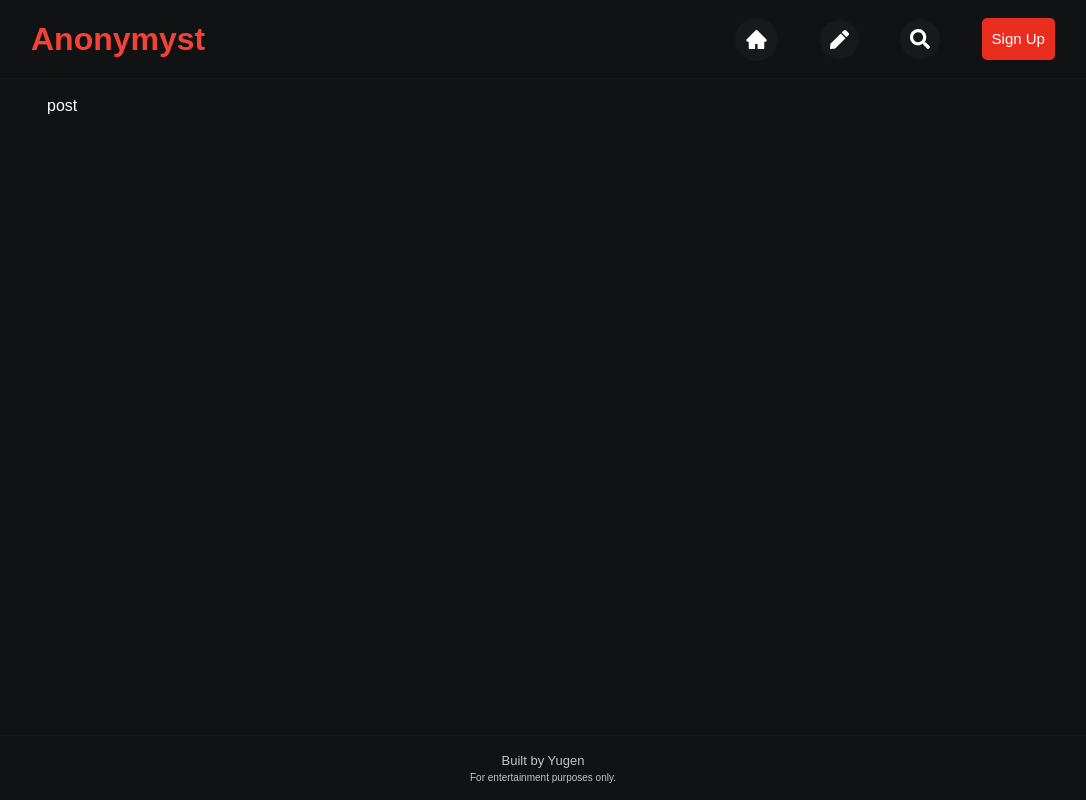
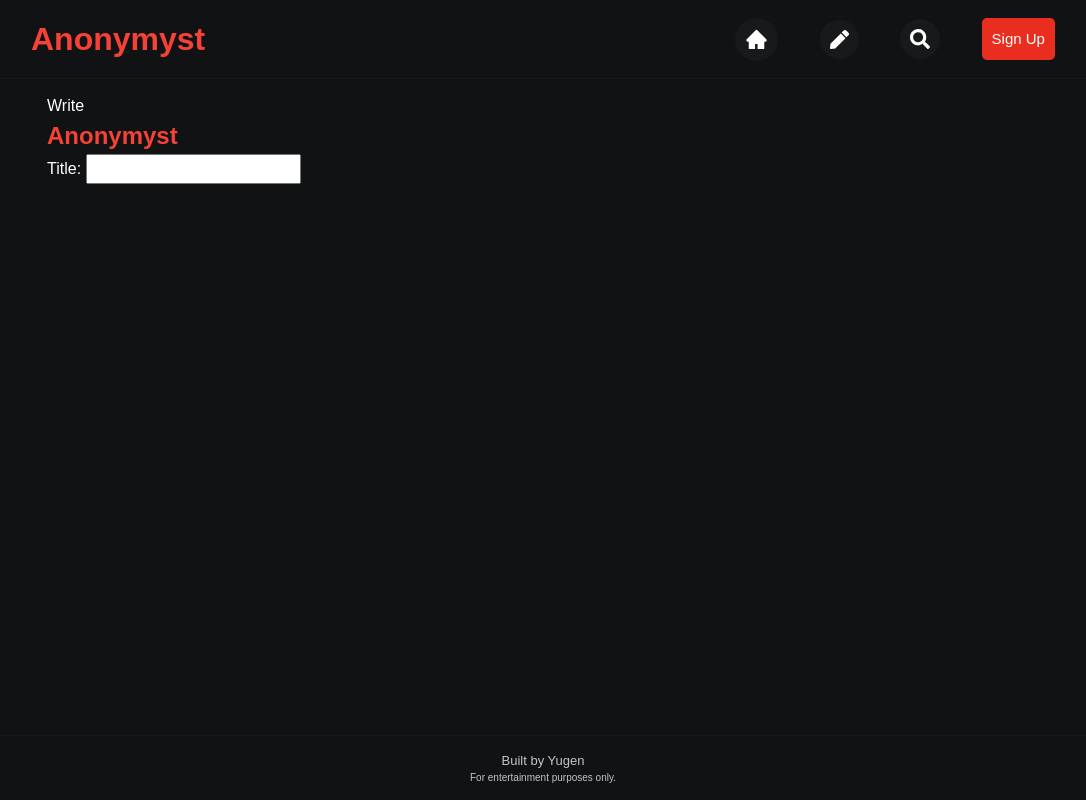
Before and after one commit to xyugen/anonymyst, a React (Create React App) app: page /post in a window 1280 px wide. Shown: the whole page, without its empty margins (97-1183 px from the left). Built offline with nearby package versions, Linux system fonts and the light colour scheme; no server answers.

Commit message:
feat: fetched posts data from Supabase database

```diff
--- a/src/Assets/Styles/card.css
+++ b/src/Assets/Styles/card.css
@@ -32,6 +32,6 @@
     margin: 10px 0;
 }
 
-.card-comments {
+.card-comments-container {
     text-align: right;
 }
--- a/src/Components/Card/Card.jsx
+++ b/src/Components/Card/Card.jsx
@@ -3,7 +3,7 @@ import '../../Assets/Styles/card.css'
 import { FaRegComments } from 'react-icons/fa'
 import { Link } from 'react-router-dom'
 
-const Card = ({ id, title, content, date, comCount }) => {
+const Card = ({ key, title, content, date, comCount }) => {
   return (
     <div className='card'>
         <div className='card-header'>
@@ -12,7 +12,9 @@ const Card = ({ id, title, content, date, comCount }) => {
         </div>
         <div className='card-main'>
             <p className='card-content'>{content}</p>
-            <Link to='/' className='card-comments'><FaRegComments size={25}/>{comCount}</Link>
+            <div className='card-comments-container'>
+                <Link to='/' className='card-comments'><FaRegComments size={25}/>{comCount}</Link>
+            </div>
         </div>
     </div>
   )
--- a/src/Pages/Home/Home.jsx
+++ b/src/Pages/Home/Home.jsx
@@ -1,16 +1,40 @@
-import React from 'react'
+import React, { useEffect, useState } from 'react'
 import Card from '../../Components/Card/Card'
 import '../../Assets/Styles/home.css'
 
+import { supabase } from '../../Services/supabase'
+
 const Home = () => {
+  const [data, setData] = useState([]);
+
+  useEffect(() => {
+    async function fetchData() {
+      const { data, error } = await supabase
+        .from('posts')
+        .select(`
+          *,
+          comments(count)
+        `);
+      if (error) console.log('Error fetching data: ', error);
+      else setData(data);
+    }
+
+    fetchData();
+  }, []);
+
+  console.log(data);
+
   return (
     <div className='posts'>
-      <Card className='post' title="Anonymous" content="tes" date="August 12, 2023" comCount='12' />
-      <Card className='post' title="Yugen" content="Lorem ipsum dolor sit amet, consectetur adipiscing elit, sed do eiusmod tempor incididunt ut labor" date="August 12, 2023" comCount='12' />
-      <Card className='post' title="Anonymous" content="tes" date="August 12, 2023" comCount='12' />
-      <Card className='post' title="Anonymous" content="tes" date="August 12, 2023" comCount='12' />
-      <Card className='post' title="Anonymous" content="tes" date="August 12, 2023" comCount='12' />
-      <Card className='post' title="Anonymous" content="tes" date="August 12, 2023" comCount='12' />
+      {data.map((post) => (
+        <Card
+          key={post.id}
+          title={post.title}
+          date={post.date}
+          content={post.content}
+          comCount={post.comments[0].count}
+        />
+      ))}
     </div>
   )
 }
--- a/src/Pages/Post/Post.jsx
+++ b/src/Pages/Post/Post.jsx
@@ -2,7 +2,17 @@ import React from 'react'
 
 const Post = () => {
   return (
-    <div>post</div>
+    <div className='post-form'>
+      <div className='post-form-header'>
+        <p>Write</p><h2>Anonymyst</h2>
+      </div>
+      <div className='post-form-content'>
+        <form>
+          <label>Title: </label>
+          <input type='text' />
+        </form>
+      </div>
+    </div>
   )
 }
 
```
